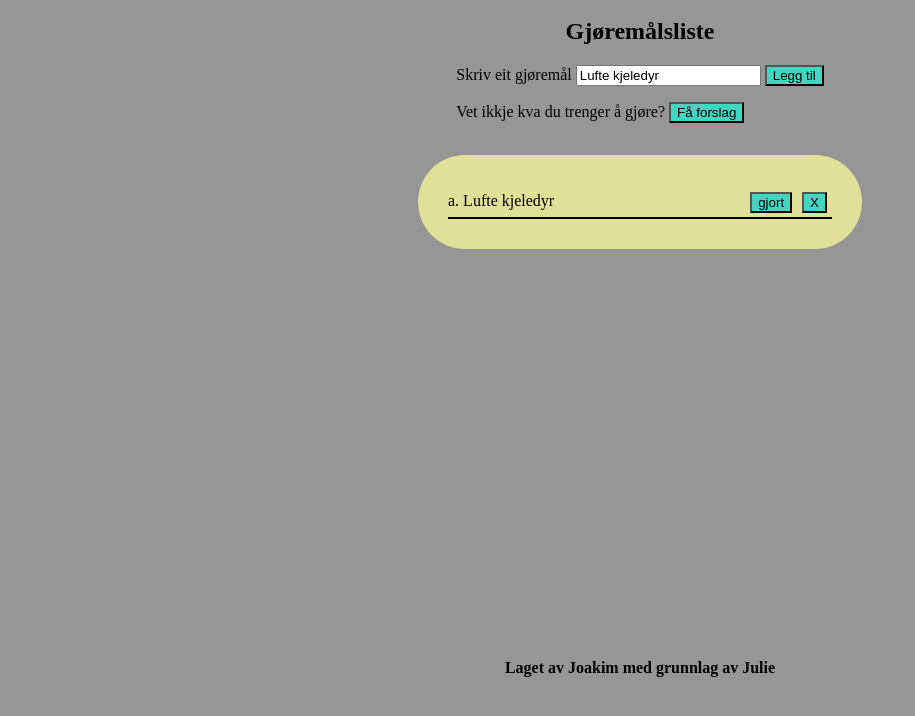
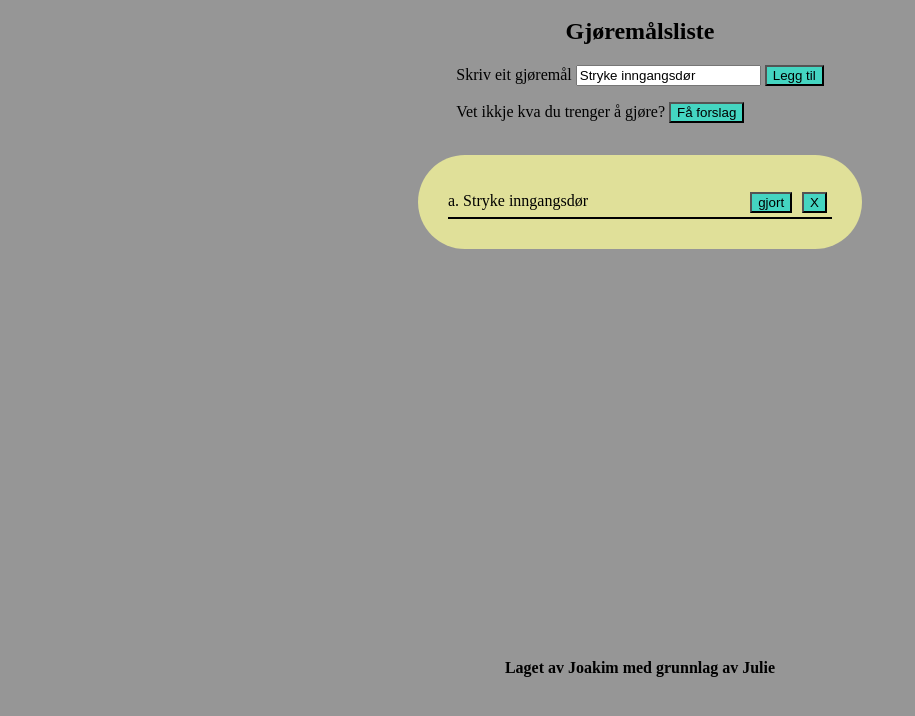
Before and after one commit to Joakimglodedata/joakim_glode_okt17, a website: page index.html in a window 1280 px wide. Both pictures are taken after typing "Sample" into the empty fields and a click on the button "Få forslag". Shown: the part 42-758 px from the top of the page, without its empty margins (0-915 px from the left). Drawn offline with Linux system fonts and the light colour scheme.

Commit message:
Kommentarer

```diff
--- a/script.js
+++ b/script.js
@@ -1,16 +1,3 @@
-/*
-kommentar
-for
-fleire
-linjer
-*/
-
-// Kommentar for ein linje
-
-
-// console.log("Hello")
-
-
 // Lager ein variabel som lagrer at den henter eit element fra HTML med id-navn addTodo
 const addTodo = document.getElementById("addTodo") // Lager ein variabel som lagrer at den henter eit element fra HTML med #addTodo
 console.log(addTodo)
@@ -25,15 +12,15 @@ addTodo.addEventListener("click", () => {
   makeItem ()
 })
 
-// Knapp som bruker arrays for å endrer teksten i todoInput og kjører makeItem, kva element den tar fra array'ene er tileldig og vi kan enkelt putte inn fleire verdier den kan bruke.
+// Knapp som bruker arrays for å endre teksten i todoInput og kjører makeItem, kva element den tar fra array'ene er tileldig og vi kan enkelt putte inn fleire verdier den kan bruke.
 // Ingen logikk i kva som blir plukket ut, men dette er meir ein gøy funksjon en noe faktisk hjelpsomt, kunne brukt (if) eller lignende for å gjøre utvalget av suffixer avhengig av kva prefix som først er valgt
 addRandom.addEventListener("click", () => {
   event.preventDefault()
   const todoInput = document.getElementById("todoInput")
   const prefix = ["Vaske", "Støvsuge", "Rydde", "Børste", "Lage", "Fikse", "Hente", "Lufte", "Stryke"]
-  const suffix = ["stuen", "kjørl", "mat", "kjeledyr", "inngangsdøren", "loftet", "plantene"]
-
-  todoInput.value = prefix[Math.floor(Math.random() * (prefix.length - 1))] + " " + suffix[Math.floor(Math.random() * (suffix.length - 1))]
+  const suffix = ["stue", "kjørl", "mat", "kjeledyr", "inngangsdør", "loft", "planter", "bil", "klær"]
+  // Math random generer nummer fra og med 0 og opp til men ikkje inkludert 1, ganger det med lengden på den relevante array'en for å øke rekkeviden også Math.floor runder det ned til eit helt tall
+  todoInput.value = prefix[Math.floor(Math.random() * (prefix.length))] + " " + suffix[Math.floor(Math.random() * (suffix.length))]
   //console.log(prefix.length)
   makeItem ()
 })
@@ -56,13 +43,13 @@ function makeItem () {
 
   const deleteTodo = document.createElement("button")
   deleteTodo.textContent = "X"
-  // Når knappen blir klikket tar den vekk todoItem elementet den blei produsert med, og redefinerer todoItemValueList uten todoInputValue som blei brukt for å lage det todoItem elementet
+  // Når knappen blir klikket tar den vekk forelder todoItem elementet, og redefinerer todoItemValueList uten todoInputValue som blei brukt for å lage det todoItem elementet
   deleteTodo.addEventListener("click", function () {
       todoItem.remove()
     todoItemValueList = todoItemValueList.filter(element => element != todoInputValue)
   })
 
-  // Lager ein knapp som kan toggle ein klasse som stryker ut teksten på TodoItem
+  // Lager ein knapp som kan toggle ein klasse som stryker ut teksten på forelder TodoItem
   const doneTodo = document.createElement("button")
   doneTodo.textContent = "gjort"
   doneTodo.addEventListener("click", function () {
--- a/styles.css
+++ b/styles.css
@@ -59,6 +59,7 @@ main {
   border-radius: 50px;
 }
 
+
 #todoDisplay > * {
   border-bottom: 2px outset black;
   padding: 7px 0px;
```
